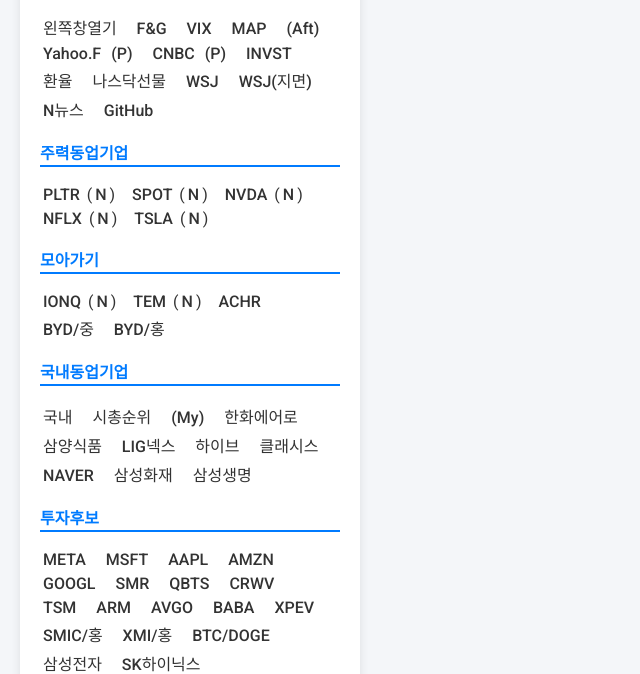
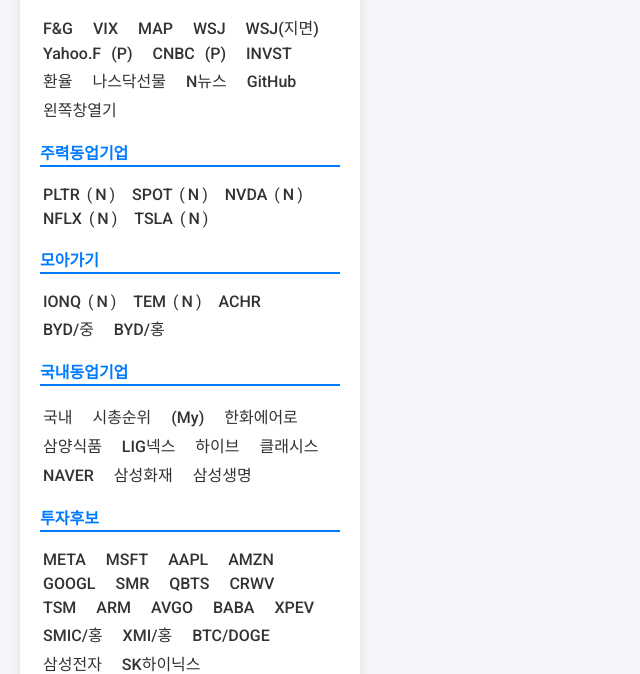
Before and after one commit to ojseon/mystock, a plain HTML site: page index.html in a window 1280 px wide. Shown: the part 134-808 px from the top of the page, without its empty margins (0-640 px from the left). Drawn offline with Linux system fonts and the light colour scheme; no server answers.

Commit message:
Update index.html

```diff
--- a/index.html
+++ b/index.html
@@ -110,11 +110,11 @@
         <div class="stock-list">
             <div class="group-title">Maps</div>
             <ul>
-                <li><a href="#" onclick="openMenu('https://ojseon.github.io/mystock/#')">왼쪽창열기</a></li>
                 <li><a href="#" onclick="openChart('https://us.cnn.com/markets/fear-and-greed')">F&G</a></li>
                 <li><a href="#" onclick="openChart('https://www.cnbc.com/quotes/.VIX')">VIX</a></li>
                 <li><a href="#" onclick="openChart('https://finviz.com/map.ashx?t=sec_all')">MAP</a></li>
-                <li><a href="#" onclick="openChart('https://finviz.com/map.ashx?t=sec_all&st=ah')">(Aft)</a></li>
+                <li><a href="#" onclick="openChart('https://www.wsj.com/')">WSJ</a></li>
+                <li><a href="#" onclick="openChart('https://ereader.wsj.net/?editionStart=The+Wall+Street+Journal')">WSJ(지면)</a></li>
 
                 <li><a href="#" onclick="openChart('https://finance.yahoo.com/')">Yahoo.F</a>
                     <a href="#" onclick="openChart('https://finance.yahoo.com/portfolio/p_0/view/view_0')">(P)</a></li>
@@ -124,10 +124,9 @@
                 <li><a href="#" onclick="openChart('https://www.investing.com/currencies/usd-krw')">환율</a></li>
                 <li><a href="#" onclick="openChart('https://www.cnbc.com/quotes/@ND.1')">나스닥선물</a></li>
 
-                <li><a href="#" onclick="openChart('https://www.wsj.com/')">WSJ</a></li>
-                <li><a href="#" onclick="openChart('https://ereader.wsj.net/?editionStart=The+Wall+Street+Journal')">WSJ(지면)</a></li>
                 <li><a href="#" onclick="openChart('https://search.naver.com/search.naver?where=news&ie=utf8&sm=nws_hty&query=%EC%97%94%EB%B9%84%EB%94%94%EC%95%84')">N뉴스</a></li>
                 <li><a href="#" onclick="openChart('https://github.com/ojseon/mystock')">GitHub</a></li>
+                <li><a href="#" onclick="openMenu('https://ojseon.github.io/mystock/#')">왼쪽창열기</a></li>
             </ul>
 
             <div class="group-title">주력동업기업</div>
```
